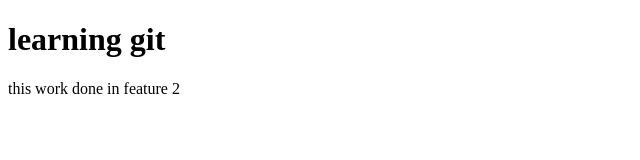
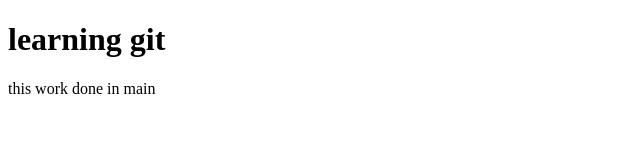
Before and after one commit to Aniketsonkerr/another_folder, a plain HTML site: page index.html in a window 1280 px wide. Shown: the full height of the page, 0-640 px from the left. Drawn offline with Linux system fonts and the light colour scheme.

Commit message:
made changes in the main branch

```diff
--- a/index.html
+++ b/index.html
@@ -7,6 +7,6 @@
   </head>
   <body>
     <h1>learning git</h1>
-    <p>this work done in feature 2</p>
+    <p>this work done in main</p>
   </body>
 </html>
```
